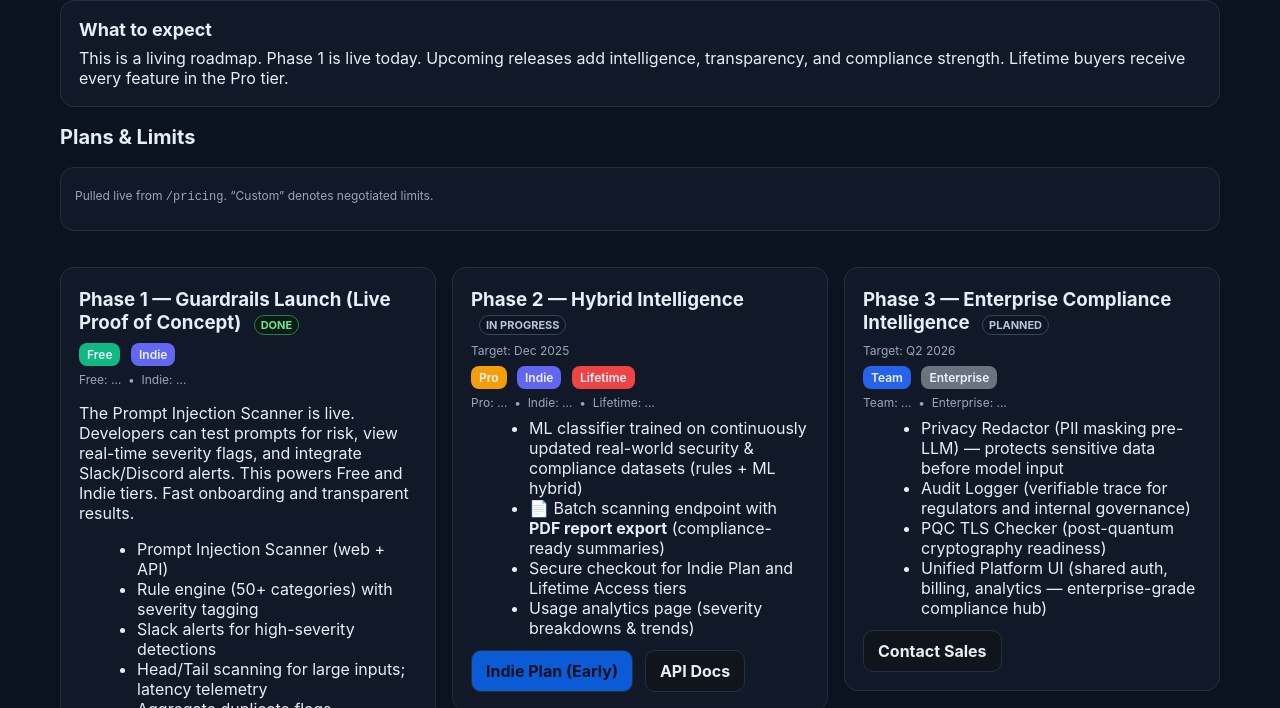
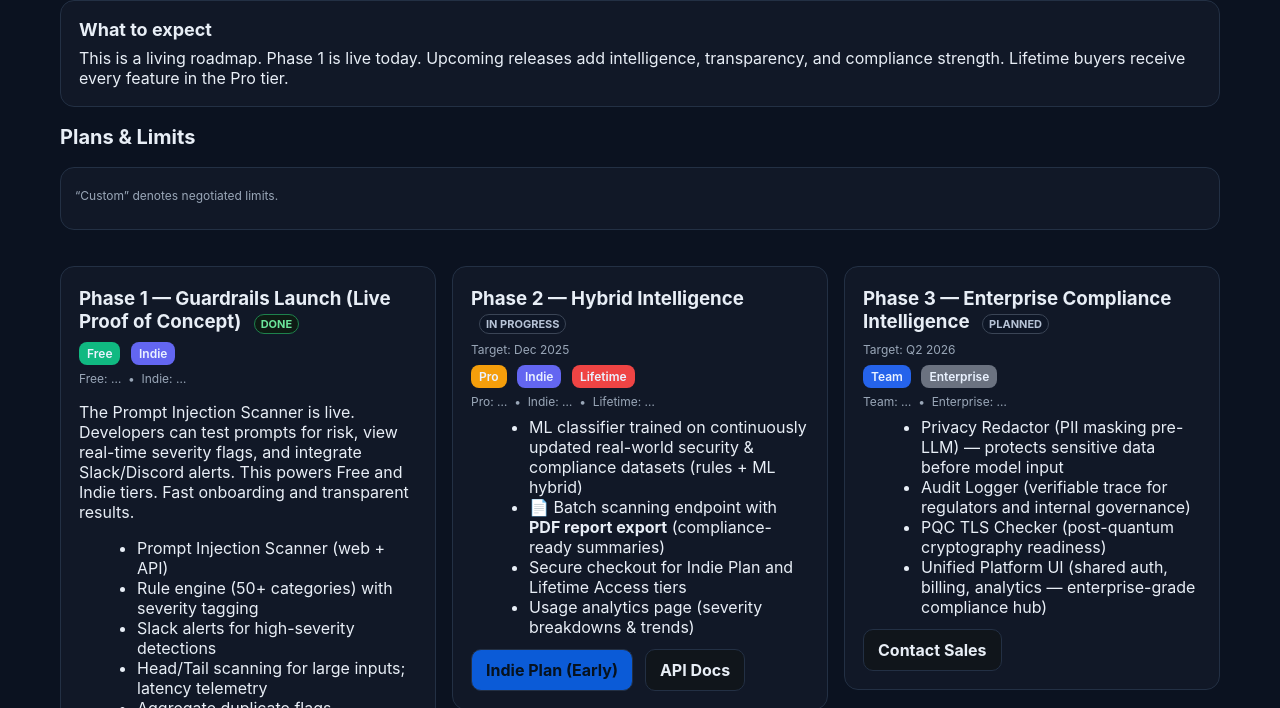
Before and after one commit to sentientcosmos/quantumedge, a plain HTML site: page 1 - Scanner/roadmap.html in a window 1280 px wide. Shown: the part 92-800 px from the top of the page. Drawn offline with Linux system fonts and the light colour scheme; no server answers.

```diff
--- a/1 - Scanner/roadmap.html
+++ b/1 - Scanner/roadmap.html
@@ -133,7 +133,7 @@
       <!-- Top chips: filled by JS from GET /pricing -->
       <div id="tierLimits" style="display:none;gap:8px;flex-wrap:wrap"></div>
       <p id="plans-note" class="foot">
-        Pulled live from <code>/pricing</code>. “Custom” denotes negotiated limits.
+         “Custom” denotes negotiated limits.
       </p>
     </section>
 
```
